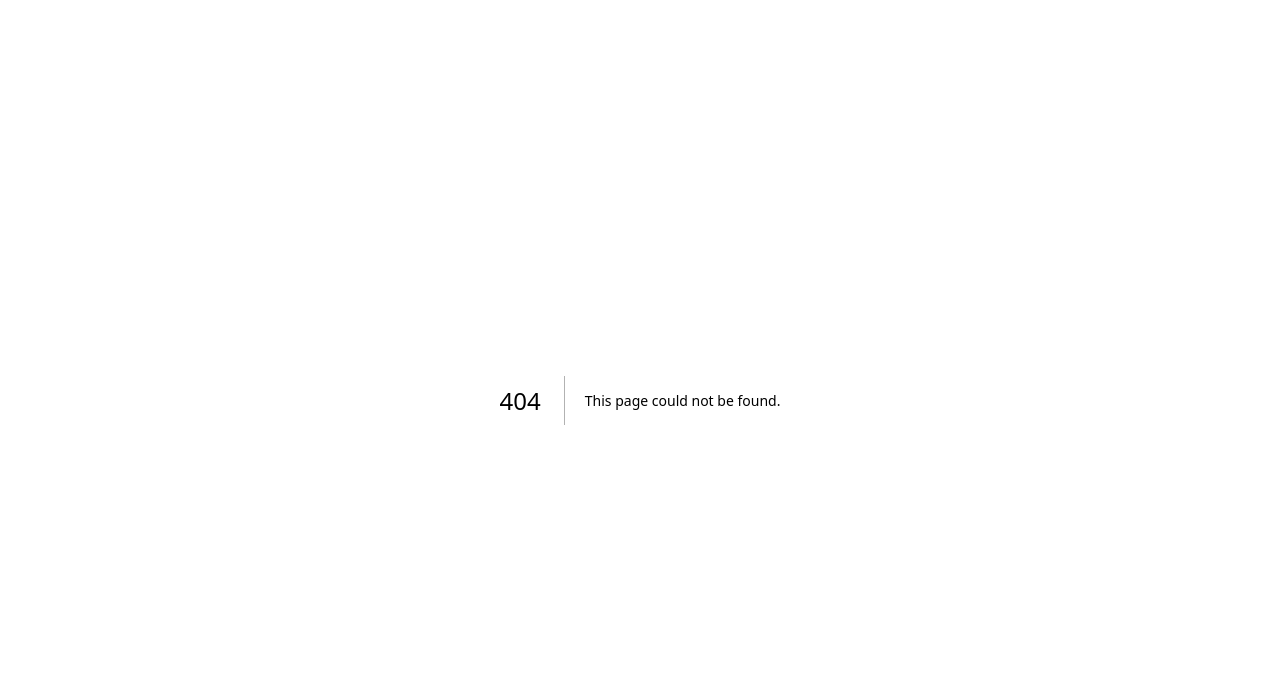
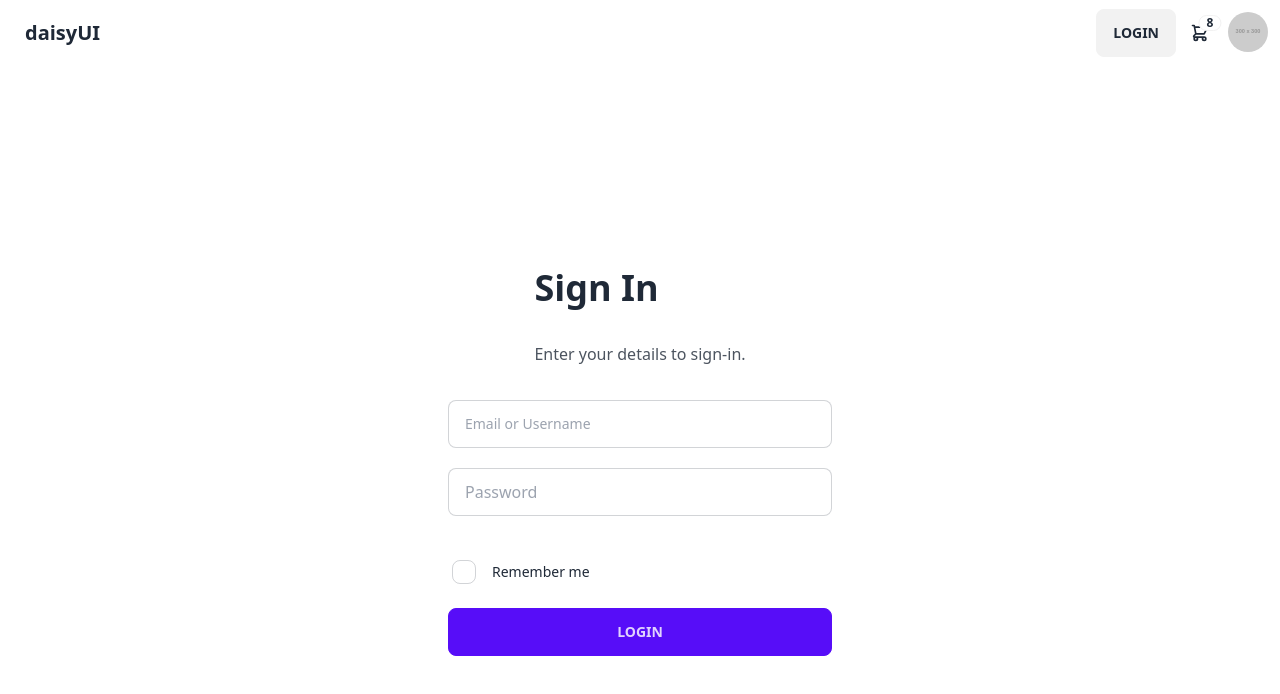
Before and after one commit to andyrhman/nestjs-quiz-client, a Next.js app: page /login in a window 1280 px wide. Before the commit this address had no page. Shown: the top 694 px of the page. Built offline with nearby package versions, Linux system fonts and the light colour scheme.

Commit message:
adding login template

```diff
--- a/package.json
+++ b/package.json
@@ -15,6 +15,7 @@
     "@heroicons/react": "^2.0.18",
     "@mui/material": "^5.14.11",
     "@tailwindcss/forms": "^0.5.6",
+    "axios": "^1.5.1",
     "next": "latest",
     "react": "latest",
     "react-dom": "latest"
--- /dev/null
+++ b/src/components/Login.js
@@ -0,0 +1,143 @@
+import React, { useState } from 'react';
+import axios from 'axios';
+import { useRouter } from 'next/router';
+
+const Auth = () => {
+    const [password, setPassword] = useState('');
+    const [usernameOrEmail, setUsernameOrEmail] = useState(''); // Change this line
+    const [passwordError, setPasswordError] = useState('');
+    const [usernameOrEmailError, setUsernameOrEmailError] = useState(false); // Change this line
+    const [error, setError] = useState('');
+    const [rememberMe, setRememberMe] = useState(false);
+    const router = useRouter(); // Initialize the router instance
+
+    const submit = async (e) => {
+        e.preventDefault();
+        setUsernameOrEmailError(false); // Change this line
+        setPasswordError('');
+        setError('');
+
+        const emailRegex = /^[\w-]+(\.[\w-]+)*@([\w-]+\.)+[a-zA-Z]{2,7}$/;
+
+        const isEmail = emailRegex.test(usernameOrEmail);
+
+        try {
+            const { data } = await axios.post('login', {
+                email: isEmail ? usernameOrEmail : undefined,
+                username: isEmail ? undefined : usernameOrEmail,
+                password,
+                rememberMe
+            });
+            if (data) {
+                // Redirect to the login page
+                router.push('/dashboard');
+            } else {
+                // Sign-in failed, display an error message
+                setError('An error occurred during sign-in');
+            }
+
+
+        } catch (error) {
+            console.error(error.response);
+            if (error.response && error.response.data && error.response.data.message) {
+                const errorMessage = error.response.data.message;
+                setError(errorMessage);
+
+                // Set error flags based on the error message
+                if (errorMessage.includes('Username or Email')) {
+                    setUsernameOrEmailError(errorMessage);
+                }
+                if (errorMessage.includes('Password')) {
+                    setPasswordError(errorMessage);
+                }
+            }
+        }
+    };
+
+    const validatePassword = (value) => {
+        setPassword(value);
+        setPasswordError('');
+
+        if (!value) {
+            setPasswordError('Password is required');
+        }
+    };
+    return (
+        <>
+            <div className="flex flex-col justify-center items-center h-screen">
+                <article className='prose'>
+                    <h1>Sign In</h1>
+                    <div className="mt-1 font-normal">
+                        Enter your details to sign-in.
+
+                    </div>
+                </article>
+
+                {error && (
+                    <div className="alert alert-error w-96">
+                        <svg xmlns="http://www.w3.org/2000/svg"
+                            className="stroke-current shrink-0 h-6 w-6"
+                            fill="none" viewBox="0 0 24 24">
+                            <path
+                                strokeLinecap="round"
+                                strokeLinejoin="round"
+                                strokeWidth="2"
+                                d="M10 14l2-2m0 0l2-2m-2 2l-2-2m2 2l2 2m7-2a9 9 0 11-18 0 9 9 0 0118 0z"
+                            />
+                        </svg>
+                        <span>{error}</span>
+                    </div>
+                )}
+
+                <form className="mt-8 mb-2 w-80 max-w-screen-lg sm:w-96" onSubmit={submit}>
+                    <div className="mb-4 flex flex-col">
+                        <div className='mb-5'>
+                            <input
+                                type="text"
+                                placeholder="Email or Username"
+                                className={
+                                    usernameOrEmailError
+                                        ? ("input input-bordered input-error w-full max-w-full")
+                                        : ("input input-bordered input-md w-full max-w-full")
+                                }
+                                onChange={(e) => setUsernameOrEmail(e.target.value)}
+                            />
+
+                            {usernameOrEmailError && <div className="text-red-500 text-xs mt-1">{usernameOrEmailError}</div>}
+                        </div>
+                        <div className='mb-5'>
+                            <input
+                                type="password"
+                                placeholder="Password"
+                                className={
+                                    passwordError
+                                        ? ("input input-bordered input-error w-full max-w-full")
+                                        : ("input input-bordered w-full max-w-full")
+                                }
+                                onChange={(e) => validatePassword(e.target.value)}
+                            />
+
+                            {passwordError && <div className="text-red-500 text-xs mt-1">{passwordError}</div>}
+                        </div>
+                    </div>
+                    <div className="form-control flex flex-row">
+                        <label className="label cursor-pointer gap-4">
+                            <input
+                                type="checkbox"
+                                className="checkbox"
+                                onChange={(e) => setRememberMe(e.target.checked)} // Add this line to capture the checkbox state
+
+                            />
+                            <span className="label-text">Remember me</span>
+                        </label>
+                    </div>
+                    <button className="btn btn-block btn-primary mt-4" type='submit'>Login</button>
+                </form>
+
+            </div>
+
+        </>
+    )
+}
+
+export default Auth
--- a/src/pages/_app.js
+++ b/src/pages/_app.js
@@ -2,6 +2,10 @@ import React from 'react';
 import Layout from '../components/Layout'; // Your custom layout component
 import '../styles/globals.css'; // Your global CSS file
 import "@fortawesome/fontawesome-free/css/all.min.css";
+import axios from 'axios';
+
+axios.defaults.baseURL = 'http://localhost:8000/api/';
+axios.defaults.withCredentials = true;
 
 function MyApp({ Component, pageProps }) {
 
--- /dev/null
+++ b/src/pages/login.jsx
@@ -0,0 +1,15 @@
+import React from 'react'
+import Layout from '@/components/Layout';
+import Navbar from '@/components/Navbar';
+import Auth from '@/components/Login'
+
+const login = () => {
+  return (
+    <Layout>
+        <Navbar/>
+        <Auth/>
+    </Layout>
+  )
+}
+
+export default login
--- a/tailwind.config.js
+++ b/tailwind.config.js
@@ -10,7 +10,7 @@ module.exports = {
     require('@tailwindcss/typography'),
   ],
   daisyui: {
-    themes: ["light", "cupcake"],
+    themes: ["light"],
     base: true, // applies background color and foreground color for root element by default
     styled: true, // include daisyUI colors and design decisions for all components
     utils: true, // adds responsive and modifier utility classes
```
Also changed, not shown: 1 other file (tests, documents, lock files or other folders).
